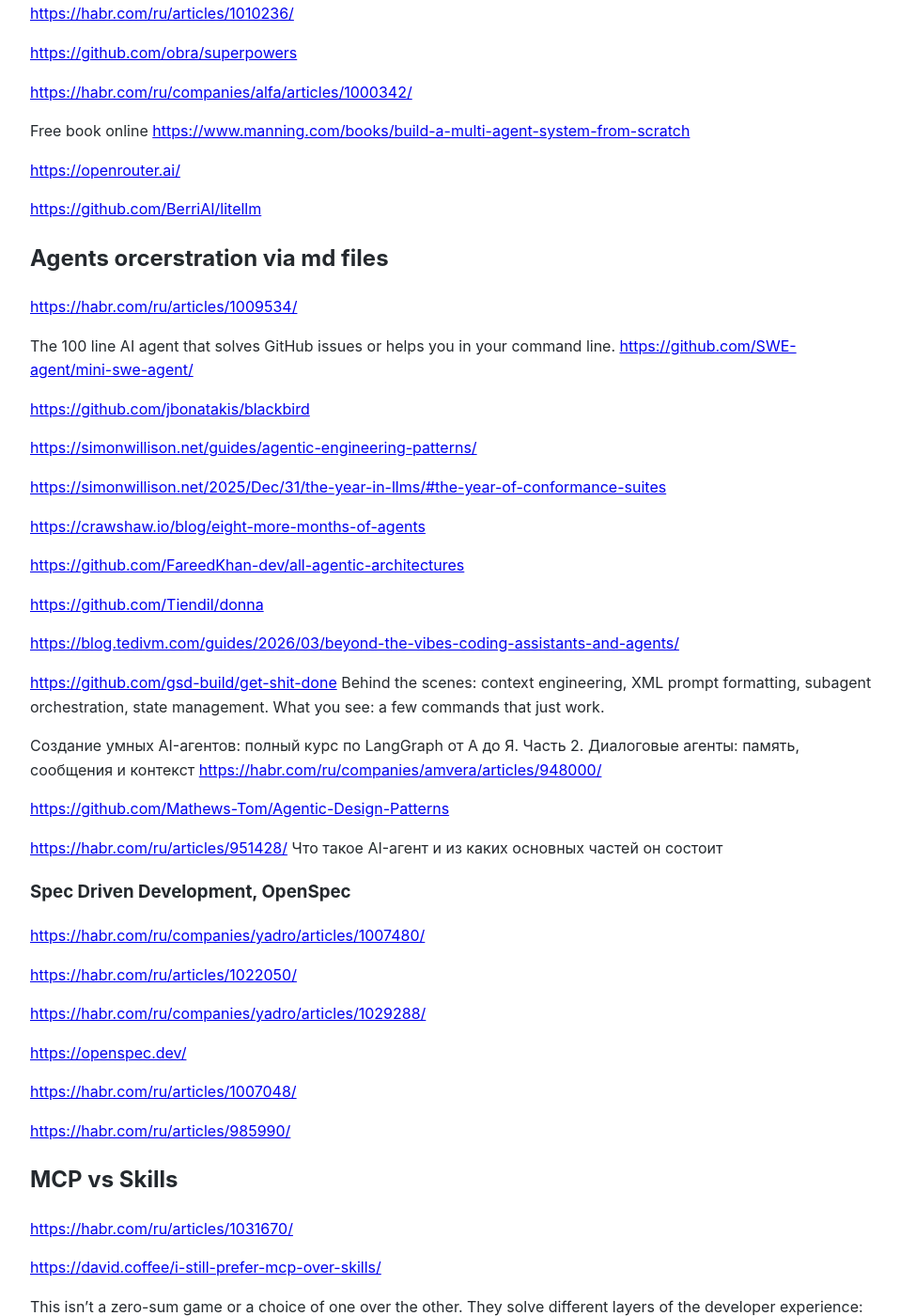
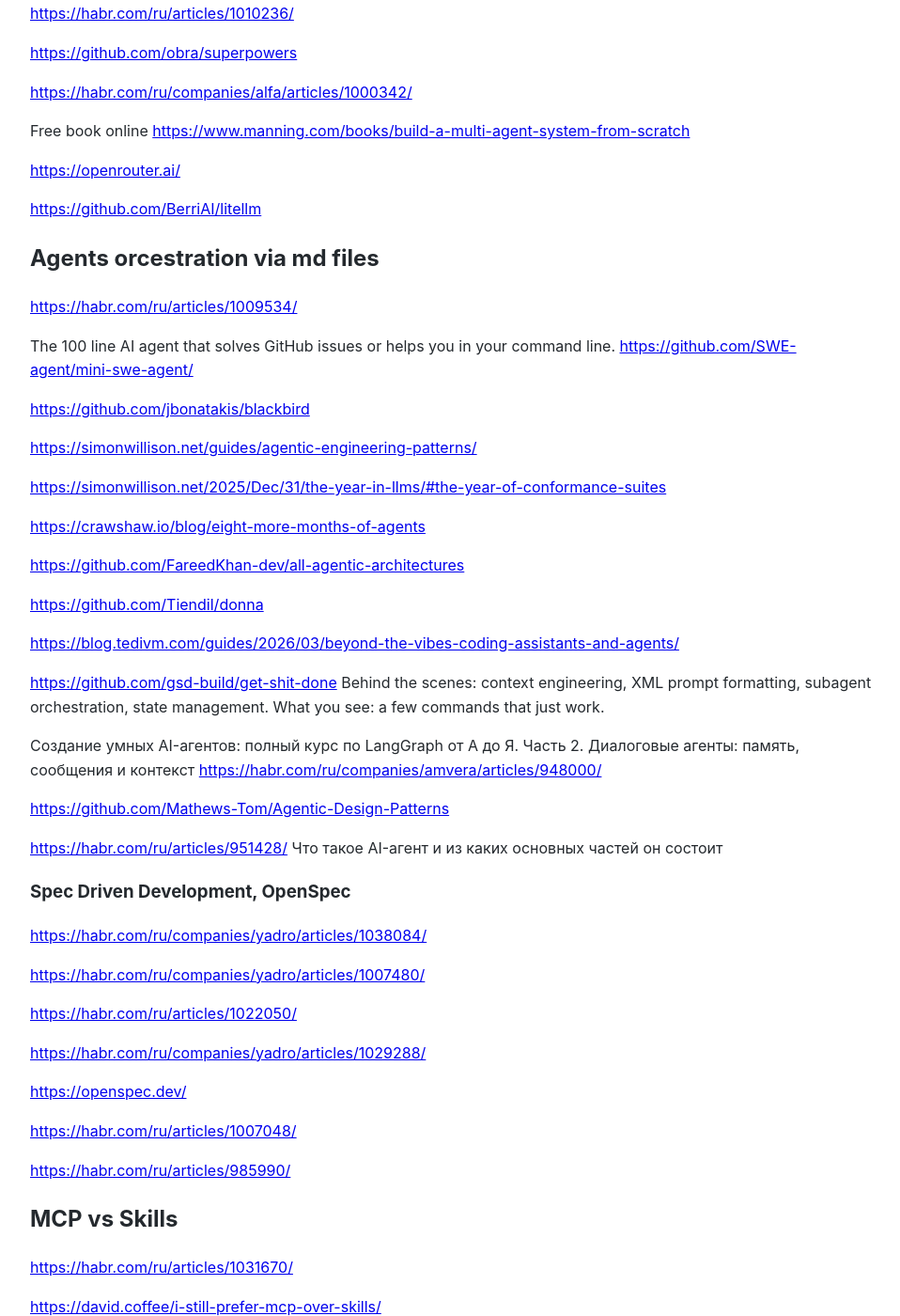
Before and after one commit to Michael-Lubinsky/michael-lubinsky.github.com, a Jekyll site: the page built from ml/agent.md, in a window 1280 px wide and 1400 px high, scrolled down 3300 px. Shown: the whole window at 94% size, without its empty margins (158-1116 px from the left). Built offline with Jekyll 4.4.1, drawn with Linux system fonts in a browser that asks for light colours; our own code applies the rules of GitHub Pages for plain Markdown files.

Commit message:
Update agent.md

```diff
--- a/ml/agent.md
+++ b/ml/agent.md
@@ -173,7 +173,7 @@
 
 <https://github.com/BerriAI/litellm>
 
-## Agents orcerstration via md files
+## Agents orcestration via md files
 <https://habr.com/ru/articles/1009534/>
 
 The 100 line AI agent that solves GitHub issues or helps you in your command line.
@@ -204,6 +204,8 @@
 <https://habr.com/ru/articles/951428/> Что такое AI-агент и из каких основных частей он состоит
 
 ### Spec Driven Development, OpenSpec
+
+<https://habr.com/ru/companies/yadro/articles/1038084/>
 
 <https://habr.com/ru/companies/yadro/articles/1007480/>
 
```
